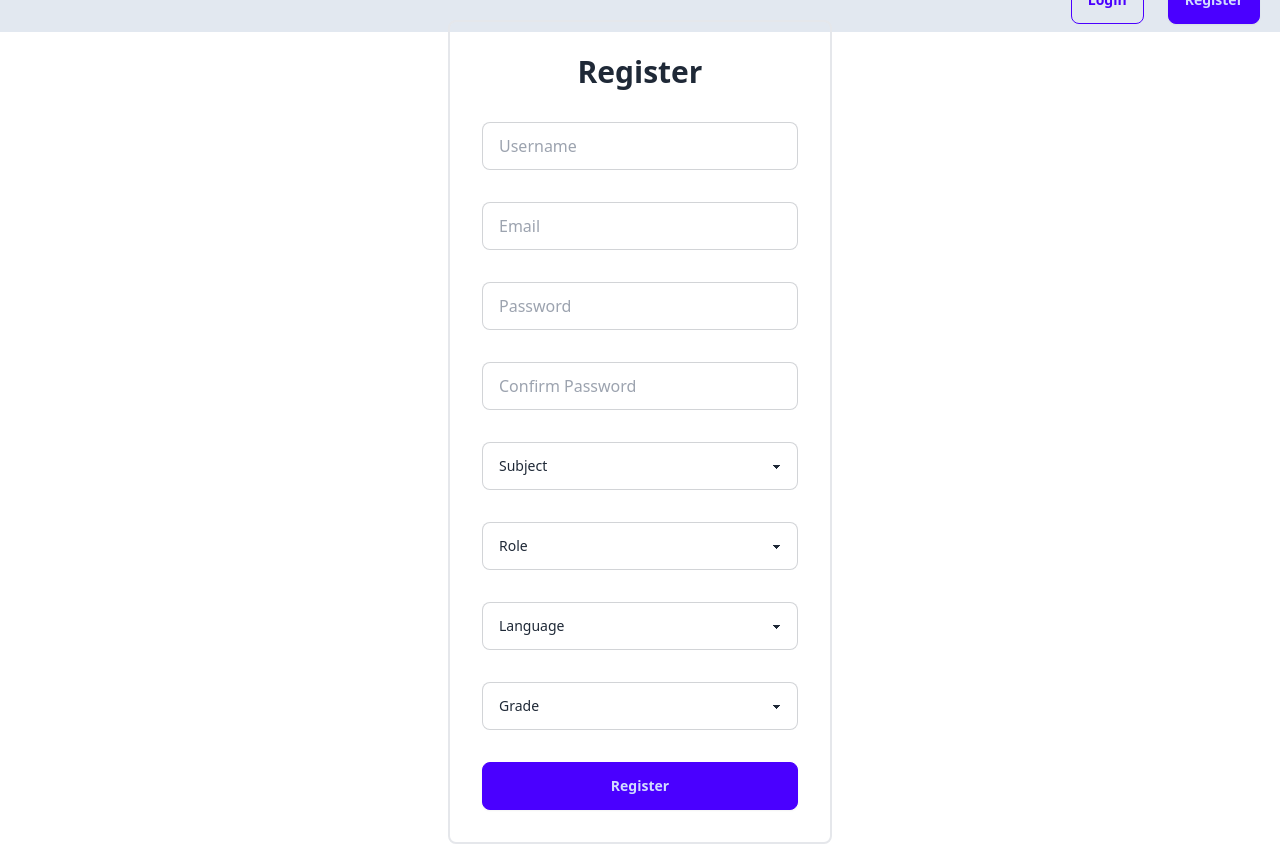
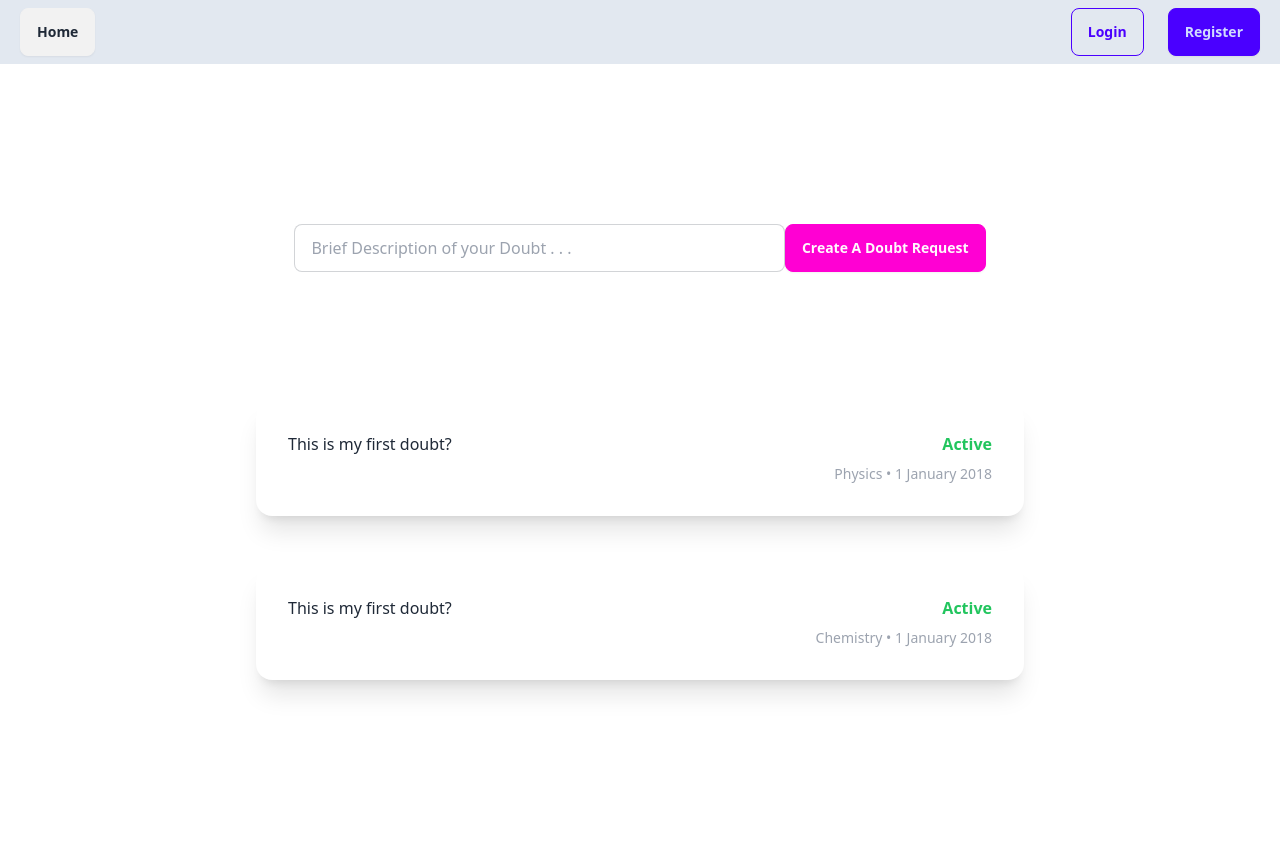
Before and after one commit to sourabhshukla/revlyAssignment, a React (Vite) app in the folder frontend/: page / in a window 1280 px wide. After the commit the page ends 800 px from the top, so only its background shows below. Built offline with nearby package versions, Linux system fonts and the light colour scheme; sample sign-in values are in the browser's storage.

Commit message:
Added the home page

```diff
--- a/frontend/package.json
+++ b/frontend/package.json
@@ -14,6 +14,7 @@
     "notistack": "^3.0.1",
     "react": "^18.2.0",
     "react-dom": "^18.2.0",
+    "react-icons": "^4.12.0",
     "react-router-dom": "^6.21.1",
     "react-toastify": "^9.1.3"
   },
--- a/frontend/src/App.tsx
+++ b/frontend/src/App.tsx
@@ -1,9 +1,21 @@
 import "./App.css";
+import Home from "./pages/Home";
 import Login from "./pages/Login";
 import Register from "./pages/Register";
+import { RouterProvider, createBrowserRouter } from "react-router-dom";
+import { loader as HomeLoader } from "./pages/Home";
+
+const router = createBrowserRouter([
+  { path: "/", element: <Home />, loader: HomeLoader },
+  {
+    path: "/login",
+    element: <Login />,
+  },
+  { path: "/register", element: <Register /> },
+]);
 
 function App() {
-  return <Register />;
+  return <RouterProvider router={router} />;
 }
 
 export default App;
--- /dev/null
+++ b/frontend/src/components/DoubtContainer.tsx
@@ -0,0 +1,19 @@
+export default function DoubtContainer({ text, status, timestamp, subject }) {
+  const color = status === "Active" ? "text-green-500" : "text-red-500";
+  return (
+    <div className="card w-full bg-base-100 shadow-xl cursor-pointer mt-12">
+      <div className="card-body flex flex-col  justify-between">
+        <div className="flex flex-row justify-between w-full">
+          <p className="text-wrap flex-wrap text-left">
+            This is my first doubt?
+          </p>
+
+          <p className={color + " font-semibold text-right"}>{status}</p>
+        </div>
+        <p className="text-right text-gray-400 text-sm">
+          {subject + " • " + timestamp}
+        </p>
+      </div>
+    </div>
+  );
+}
--- a/frontend/src/components/Header.tsx
+++ b/frontend/src/components/Header.tsx
@@ -1,9 +1,29 @@
+import { useNavigate } from "react-router-dom";
+
 export default function Header() {
+  const navigate = useNavigate();
+  const gotoHome = () => {
+    navigate("/");
+  };
+  const gotoLogin = () => {
+    navigate("/login");
+  };
+
+  const gotoRegister = () => {
+    navigate("/register");
+  };
   return (
-    <nav className="bg-slate-200 flex justify-end py-2 w-full">
+    <nav className="bg-slate-200 flex justify-between items-center py-2 w-full">
+      <button onClick={gotoHome} className="btn ml-5 font-bold">
+        Home
+      </button>
       <div className="flex gap-6 cursor-pointer pr-5">
-        <button className="btn btn-primary btn-outline">Login</button>
-        <button className="btn btn-primary">Register</button>
+        <button onClick={gotoLogin} className="btn btn-primary btn-outline">
+          Login
+        </button>
+        <button onClick={gotoRegister} className="btn btn-primary">
+          Register
+        </button>
       </div>
     </nav>
   );
--- a/frontend/src/components/LoginForm.tsx
+++ b/frontend/src/components/LoginForm.tsx
@@ -1,6 +1,7 @@
 import { useState } from "react";
 import { useSnackbar } from "notistack";
 import axios from "axios";
+import { Link } from "react-router-dom";
 export default function LoginForm() {
   const [userData, setUserData] = useState({
     email: "",
@@ -62,6 +63,12 @@ export default function LoginForm() {
       <button className="btn btn-block btn-primary" onClick={handleSubmit}>
         Login
       </button>
+      <div>
+        Don't have an Account?{" "}
+        <Link to="/register" className="text-primary">
+          Register Now
+        </Link>
+      </div>
     </div>
   );
 }
--- a/frontend/src/components/RegisterForm.tsx
+++ b/frontend/src/components/RegisterForm.tsx
@@ -1,6 +1,7 @@
 import React, { useState } from "react";
 import { useSnackbar } from "notistack";
 import axios from "axios";
+import { Link } from "react-router-dom";
 
 export default function RegisterForm() {
   const { enqueueSnackbar } = useSnackbar();
@@ -157,6 +158,12 @@ export default function RegisterForm() {
       <button className="btn btn-block btn-primary" onClick={handleSubmit}>
         Register
       </button>
+      <div>
+        Already have an Account?{" "}
+        <Link to="/login" className="text-primary">
+          Login here
+        </Link>
+      </div>
     </div>
   );
 }
--- a/frontend/src/main.tsx
+++ b/frontend/src/main.tsx
@@ -3,6 +3,7 @@ import ReactDOM from "react-dom/client";
 import App from "./App.tsx";
 import "./index.css";
 import { SnackbarProvider } from "notistack";
+import { ToastContainer } from "react-toastify";
 
 ReactDOM.createRoot(document.getElementById("root")!).render(
   <React.StrictMode>
--- /dev/null
+++ b/frontend/src/pages/Home.tsx
@@ -0,0 +1,48 @@
+import Header from "../components/Header";
+import DoubtContainer from "../components/DoubtContainer";
+// import { enqueueSnackbar } from "notistack";
+import { toast } from "react-toastify";
+import { redirect } from "react-router-dom";
+
+export const loader = () => {
+  // enqueueSnackbar("hellp");
+  toast.success("hello");
+  toast;
+  const userType = localStorage.getItem("userType");
+  const username = localStorage.getItem("username");
+  const token = localStorage.getItem("token");
+  if (!userType || !username || !token) {
+    return redirect("/login");
+  }
+  return null;
+};
+
+export default function Home() {
+  return (
+    <div className="flex flex-col items-center justify-center h-screen">
+      <Header />
+      <div className="h-full flex-col flex items-center w-[60vw] mt-40 ">
+        <div className="flex justify-between w-[90%] mb-20">
+          <input
+            type="text"
+            placeholder="Brief Description of your Doubt . . ."
+            className="input input-bordered w-[80%]"
+          />
+          <button className="btn btn-secondary">Create A Doubt Request</button>
+        </div>
+        <DoubtContainer
+          text={"My first doubt"}
+          status="Active"
+          timestamp="1 January 2018"
+          subject="Physics"
+        />
+        <DoubtContainer
+          text={"My first doubt"}
+          status="Active"
+          timestamp="1 January 2018"
+          subject="Chemistry"
+        />
+      </div>
+    </div>
+  );
+}
```
Also changed, not shown: 1 other file (tests, documents, lock files or other folders).
